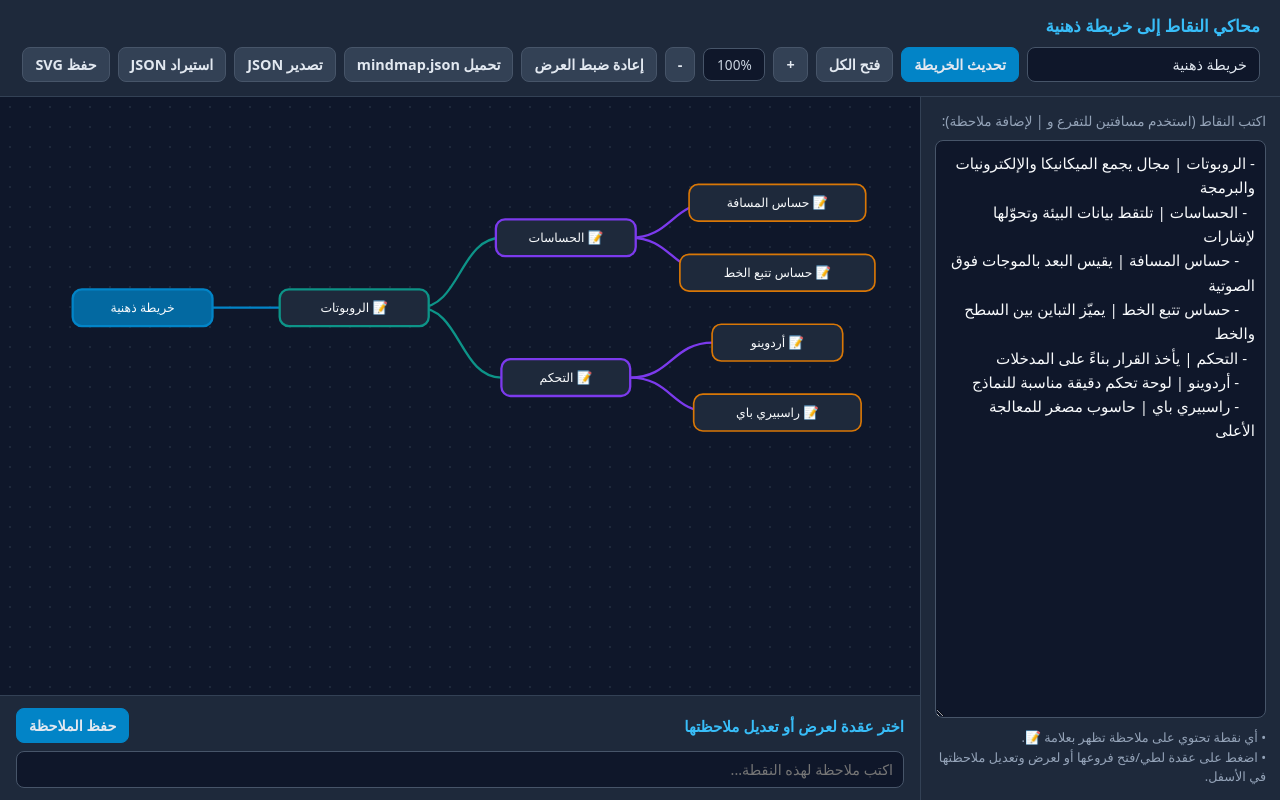
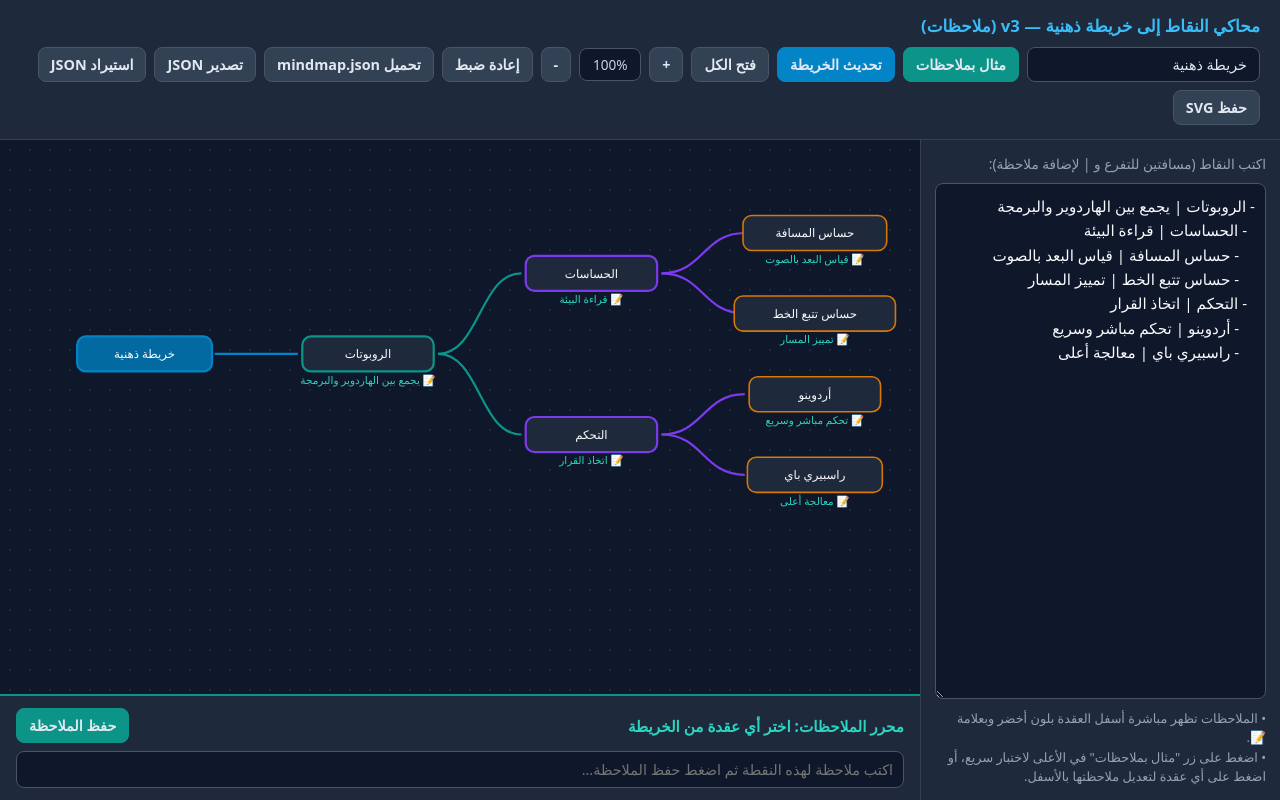
Before and after one commit to Zenky-prog/bullet-mindmap-c-sharp, a plain HTML site: page docs/index.html in a window 1280 px wide. Drawn offline with Linux system fonts and the light colour scheme.

Commit message:
Refactor styles and update text in index.html
Updated various styles and text in the HTML file, including button colors, textarea dimensions, and note editor prompts. Adjusted layout properties for better visual presentation.

```diff
--- a/docs/index.html
+++ b/docs/index.html
@@ -13,36 +13,38 @@
     button, input { background: #0f172a; color: #e2e8f0; border: 1px solid #475569; border-radius: 8px; padding: 7px 12px; font-size: 0.9rem; }
     button { cursor: pointer; background: #0284c7; border-color: #0284c7; font-weight: 600; }
     button.secondary { background: #334155; border-color: #475569; }
+    button.accent { background: #0d9488; border-color: #0d9488; }
     button:hover { opacity: 0.92; }
     .zoom-badge { font-size: 0.85rem; color: #cbd5e1; background: #0f172a; border: 1px solid #475569; border-radius: 8px; padding: 6px 10px; min-width: 62px; text-align: center; }
     main { display: grid; grid-template-columns: 360px 1fr; flex: 1; min-height: 0; }
     @media (max-width: 850px) { main { grid-template-columns: 1fr; } }
     .panel { padding: 14px; background: #1e293b; border-left: 1px solid #334155; display: flex; flex-direction: column; gap: 10px; }
     label { font-size: 0.85rem; color: #94a3b8; }
-    textarea { width: 100%; flex: 1; min-height: 240px; background: #0f172a; color: #f8fafc; border: 1px solid #475569; border-radius: 8px; padding: 10px; font-size: 0.95rem; line-height: 1.6; resize: vertical; }
+    textarea { width: 100%; flex: 1; min-height: 220px; background: #0f172a; color: #f8fafc; border: 1px solid #475569; border-radius: 8px; padding: 10px; font-size: 0.95rem; line-height: 1.6; resize: vertical; }
     .workspace { display: flex; flex-direction: column; min-height: 520px; }
-    .canvas-wrap { position: relative; flex: 1; overflow: hidden; min-height: 440px; background: radial-gradient(#1e293b 1px, transparent 1px); background-size: 20px 20px; cursor: grab; touch-action: none; user-select: none; }
+    .canvas-wrap { position: relative; flex: 1; overflow: hidden; min-height: 430px; background: radial-gradient(#1e293b 1px, transparent 1px); background-size: 20px 20px; cursor: grab; touch-action: none; user-select: none; }
     .canvas-wrap.grabbing { cursor: grabbing; }
-    svg { display: block; width: 100%; height: 100%; min-height: 440px; }
+    svg { display: block; width: 100%; height: 100%; min-height: 430px; }
     .node-group { cursor: pointer; }
-    .note-bar { background: #1e293b; border-top: 1px solid #334155; padding: 12px 16px; display: flex; flex-direction: column; gap: 8px; }
+    .note-bar { background: #1e293b; border-top: 2px solid #0d9488; padding: 12px 16px; display: flex; flex-direction: column; gap: 8px; }
     .note-header { display: flex; justify-content: space-between; align-items: center; gap: 8px; flex-wrap: wrap; }
-    .note-title { font-weight: 700; color: #38bdf8; font-size: 0.95rem; }
+    .note-title { font-weight: 700; color: #2dd4bf; font-size: 0.95rem; }
     .note-input { width: 100%; background: #0f172a; color: #f8fafc; border: 1px solid #475569; border-radius: 8px; padding: 8px 10px; font-size: 0.9rem; }
     .hint { font-size: 0.8rem; color: #94a3b8; line-height: 1.5; }
   </style>
 </head>
 <body>
   <header>
-    <h1>محاكي النقاط إلى خريطة ذهنية</h1>
+    <h1>محاكي النقاط إلى خريطة ذهنية — v3 (ملاحظات)</h1>
     <div class="controls">
       <input id="rootTitle" type="text" value="خريطة ذهنية" placeholder="عنوان الجذر" />
+      <button id="sampleNotesBtn" class="accent">مثال بملاحظات</button>
       <button id="renderBtn">تحديث الخريطة</button>
       <button id="expandAllBtn" class="secondary">فتح الكل</button>
       <button id="zoomInBtn" class="secondary">+</button>
       <span id="zoomBadge" class="zoom-badge">100%</span>
       <button id="zoomOutBtn" class="secondary">-</button>
-      <button id="resetViewBtn" class="secondary">إعادة ضبط العرض</button>
+      <button id="resetViewBtn" class="secondary">إعادة ضبط</button>
       <button id="loadJsonBtn" class="secondary">تحميل mindmap.json</button>
       <button id="exportJsonBtn" class="secondary">تصدير JSON</button>
       <button id="importJsonBtn" class="secondary">استيراد JSON</button>
@@ -53,17 +55,17 @@
 
   <main>
     <section class="panel">
-      <label for="bulletsInput">اكتب النقاط (استخدم مسافتين للتفرع و | لإضافة ملاحظة):</label>
-      <textarea id="bulletsInput">- الروبوتات | مجال يجمع الميكانيكا والإلكترونيات والبرمجة
-  - الحساسات | تلتقط بيانات البيئة وتحوّلها لإشارات
-    - حساس المسافة | يقيس البعد بالموجات فوق الصوتية
-    - حساس تتبع الخط | يميّز التباين بين السطح والخط
-  - التحكم | يأخذ القرار بناءً على المدخلات
-    - أردوينو | لوحة تحكم دقيقة مناسبة للنماذج
-    - راسبيري باي | حاسوب مصغر للمعالجة الأعلى</textarea>
+      <label for="bulletsInput">اكتب النقاط (مسافتين للتفرع و | لإضافة ملاحظة):</label>
+      <textarea id="bulletsInput">- الروبوتات | يجمع بين الهاردوير والبرمجة
+  - الحساسات | قراءة البيئة
+    - حساس المسافة | قياس البعد بالصوت
+    - حساس تتبع الخط | تمييز المسار
+  - التحكم | اتخاذ القرار
+    - أردوينو | تحكم مباشر وسريع
+    - راسبيري باي | معالجة أعلى</textarea>
       <div class="hint">
-        • أي نقطة تحتوي على ملاحظة تظهر بعلامة 📝.<br />
-        • اضغط على عقدة لطي/فتح فروعها أو لعرض وتعديل ملاحظتها في الأسفل.
+        • الملاحظات تظهر مباشرة أسفل العقدة بلون أخضر وبعلامة 📝.<br />
+        • اضغط على زر "مثال بملاحظات" في الأعلى لاختبار سريع، أو اضغط على أي عقدة لتعديل ملاحظتها بالأسفل.
       </div>
     </section>
 
@@ -76,13 +78,13 @@
 
       <div class="note-bar">
         <div class="note-header">
-          <span id="selectedNodeTitle" class="note-title">اختر عقدة لعرض أو تعديل ملاحظتها</span>
+          <span id="selectedNodeTitle" class="note-title">محرر الملاحظات: اختر أي عقدة من الخريطة</span>
           <div style="display:flex; gap:8px;">
             <button id="toggleBranchBtn" class="secondary" style="display:none;">طي / فتح الفروع</button>
-            <button id="saveNoteBtn">حفظ الملاحظة</button>
+            <button id="saveNoteBtn" class="accent">حفظ الملاحظة</button>
           </div>
         </div>
-        <input id="selectedNodeNote" class="note-input" type="text" placeholder="اكتب ملاحظة لهذه النقطة..." />
+        <input id="selectedNodeNote" class="note-input" type="text" placeholder="اكتب ملاحظة لهذه النقطة ثم اضغط حفظ الملاحظة..." />
       </div>
     </section>
   </main>
@@ -109,12 +111,12 @@
     function selectNode(node) {
       selectedNode = node;
       if (!node) {
-        selectedNodeTitle.textContent = "اختر عقدة لعرض أو تعديل ملاحظتها";
+        selectedNodeTitle.textContent = "محرر الملاحظات: اختر أي عقدة من الخريطة";
         selectedNodeNote.value = "";
         toggleBranchBtn.style.display = "none";
         return;
       }
-      selectedNodeTitle.textContent = `النقطة: ${node.title}`;
+      selectedNodeTitle.textContent = `ملاحظة العقدة: ${node.title}`;
       selectedNodeNote.value = node.note || "";
       const hasChildren = Array.isArray(node.children) && node.children.length > 0;
       toggleBranchBtn.style.display = hasChildren ? "inline-block" : "none";
@@ -136,6 +138,17 @@
       selectedNode.collapsed = !selectedNode.collapsed;
       renderMindMap(currentTree);
       selectNode(selectedNode);
+    });
+
+    document.getElementById("sampleNotesBtn").addEventListener("click", () => {
+      document.getElementById("bulletsInput").value =
+`- مشروع روبوت تعليمي | خطة التنفيذ خطوة بخطوة
+  - مرحلة المحاكاة | اختبار الدوائر أونلاين أولاً
+    - Wokwi | محاكاة أردوينو والحساسات
+    - كتابة الكود | منطق الحركة وتجنب العوائق
+  - مرحلة النشر | مشاركة المخرجات والملاحظات
+    - GitHub | حفظ الكود وعرض الصفحة`;
+      updateFromTextarea();
     });
 
     function applyTransform() {
@@ -242,26 +255,26 @@
 
     function layoutTree(root) {
       let leafIndex = 0;
-      const levelGap = 230;
-      const rowGap = 76;
+      const levelGap = 255;
+      const rowGap = 92;
 
       function assignCoords(node, depth) {
         const visibleChildren = node.collapsed ? [] : (node.children || []);
         if (visibleChildren.length === 0) {
-          node.x = 135 + depth * levelGap;
-          node.y = 70 + leafIndex * rowGap;
+          node.x = 145 + depth * levelGap;
+          node.y = 80 + leafIndex * rowGap;
           leafIndex++;
           return node.y;
         }
         const childYs = visibleChildren.map(c => assignCoords(c, depth + 1));
-        node.x = 135 + depth * levelGap;
+        node.x = 145 + depth * levelGap;
         node.y = (Math.min(...childYs) + Math.max(...childYs)) / 2;
         return node.y;
       }
 
       assignCoords(root, 0);
-      const maxX = Math.max(1000, root.x + 440);
-      const maxY = Math.max(600, leafIndex * rowGap + 120);
+      const maxX = Math.max(1050, root.x + 480);
+      const maxY = Math.max(620, leafIndex * rowGap + 140);
       return { maxX, maxY };
     }
 
@@ -279,7 +292,7 @@
         for (const child of node.children || []) {
           const path = document.createElementNS(ns, "path");
           const midX = (node.x + child.x) / 2;
-          const d = `M ${node.x + 70} ${node.y} C ${midX} ${node.y}, ${midX} ${child.y}, ${child.x - 70} ${child.y}`;
+          const d = `M ${node.x + 80} ${node.y} C ${midX} ${node.y}, ${midX} ${child.y}, ${child.x - 80} ${child.y}`;
           path.setAttribute("d", d);
           path.setAttribute("fill", "none");
           path.setAttribute("stroke", colors[depth % colors.length]);
@@ -296,12 +309,11 @@
         g.setAttribute("class", "node-group");
 
         let labelText = node.title;
-        if (hasNote) labelText = `📝 ${labelText}`;
         if (hasChildren && node.collapsed) labelText = `${labelText} (+${node.children.length})`;
 
         const isSelected = selectedNode === node;
         const rect = document.createElementNS(ns, "rect");
-        const w = Math.max(140, Math.min(255, labelText.length * 10 + 42));
+        const w = Math.max(150, Math.min(265, labelText.length * 10 + 44));
         const h = 40;
         rect.setAttribute("x", node.x - w / 2);
         rect.setAttribute("y", node.y - h / 2);
@@ -322,6 +334,18 @@
 
         g.appendChild(rect);
         g.appendChild(text);
+
+        if (hasNote) {
+          const shortNote = node.note.length > 28 ? node.note.slice(0, 28) + "..." : node.note;
+          const noteText = document.createElementNS(ns, "text");
+          noteText.setAttribute("x", node.x);
+          noteText.setAttribute("y", node.y + 34);
+          noteText.setAttribute("text-anchor", "middle");
+          noteText.setAttribute("fill", "#2dd4bf");
+          noteText.setAttribute("font-size", "12");
+          noteText.textContent = `📝 ${shortNote}`;
+          g.appendChild(noteText);
+        }
 
         g.addEventListener("click", (e) => {
           e.stopPropagation();
```
